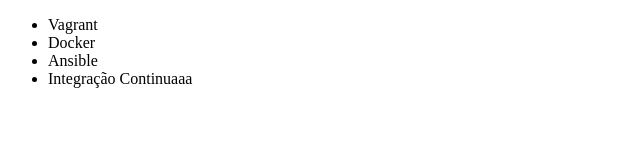
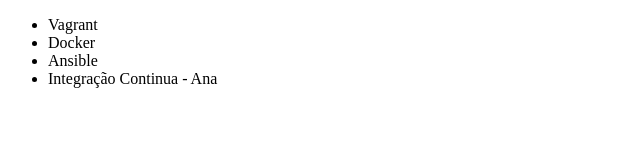
Before and after one commit to l3c4/alura-git, a plain HTML site: page index.html in a window 1280 px wide. Shown: the full height of the page, 0-640 px from the left. Drawn offline with Linux system fonts and the light colour scheme.

Commit message:
Renomenando curso

```diff
--- a/index.html
+++ b/index.html
@@ -9,7 +9,7 @@
 			<li>Vagrant</li>
 			<li>Docker</li>
 			<li>Ansible</li>
-			<li>Integração Continuaaa</li>
+			<li>Integração Continua - Ana</li>
 		</ul>
 	</body>
 </html>
```
